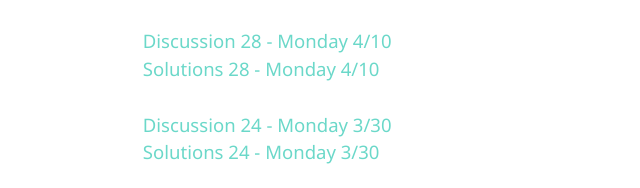
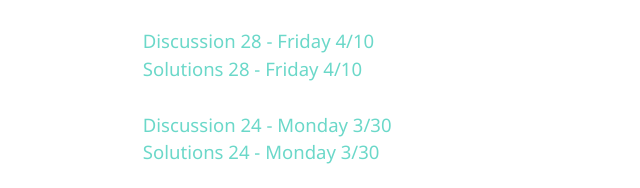
Before and after one commit to sashashkov/sashashkov.github.io, a plain HTML site: page teaching.html in a window 1280 px wide. Shown: the part 377-565 px from the top of the page, 0-640 px from the left. Drawn offline with Linux system fonts and the light colour scheme.

Commit message:
cleaning up

```diff
--- a/teaching.html
+++ b/teaching.html
@@ -41,8 +41,10 @@
 	<a href='54Spring26/disc29.pdf'>Discussion 29 - Monday 4/13</a> <br>
 	<a href='54Spring26/sol29.pdf'>Solutions 29 - Monday 4/13</a> <br>  <br>
 
-	<a href='54Spring26/disc28.pdf'>Discussion 28 - Monday 4/10</a> <br>
-	<a href='54Spring26/sol28.pdf'>Solutions 28 - Monday 4/10</a> <br>  <br>
+	<a href='54Spring26/disc28.pdf'>Discussion 28 - Friday 4/10</a>
+<br>
+	<a href='54Spring26/sol28.pdf'>Solutions 28 - Friday 4/10</a> <br>
+<br>
 
 	<a href='54Spring26/disc24.pdf'>Discussion 24 - Monday 3/30</a> <br>
 	<a href='54Spring26/sol24.pdf'>Solutions 24 - Monday 3/30</a> <br>  <br>
```
